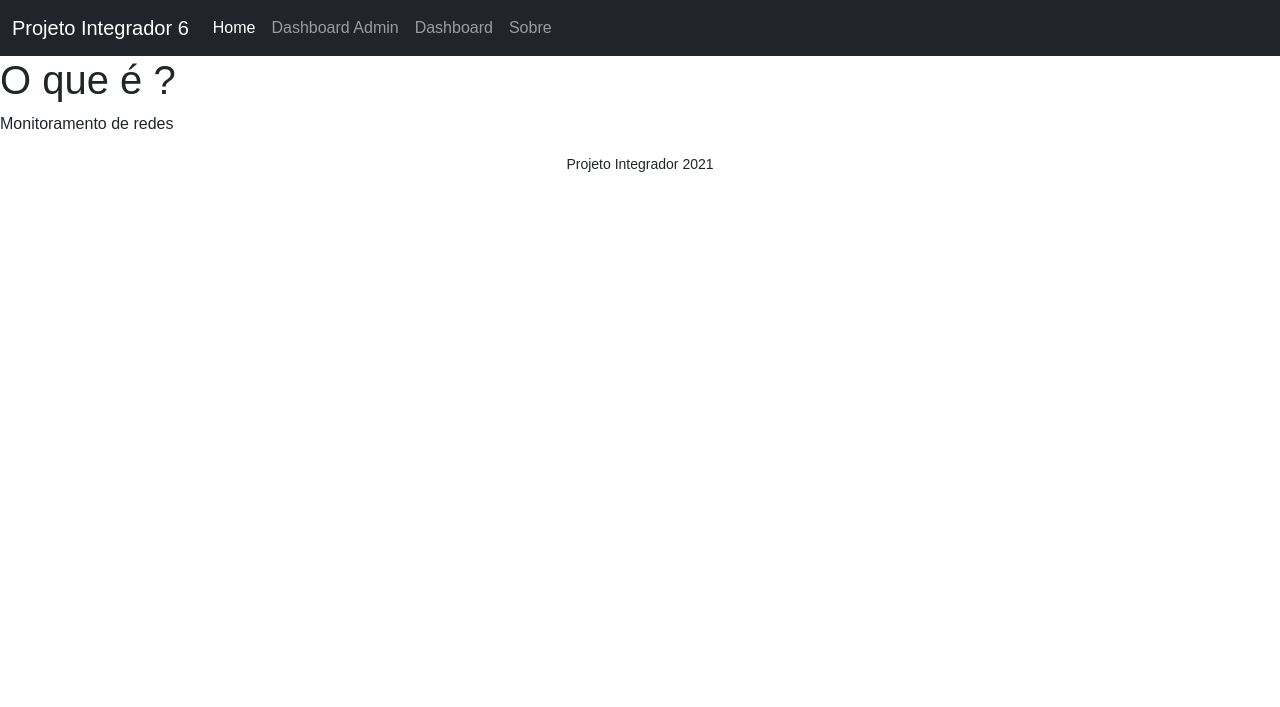
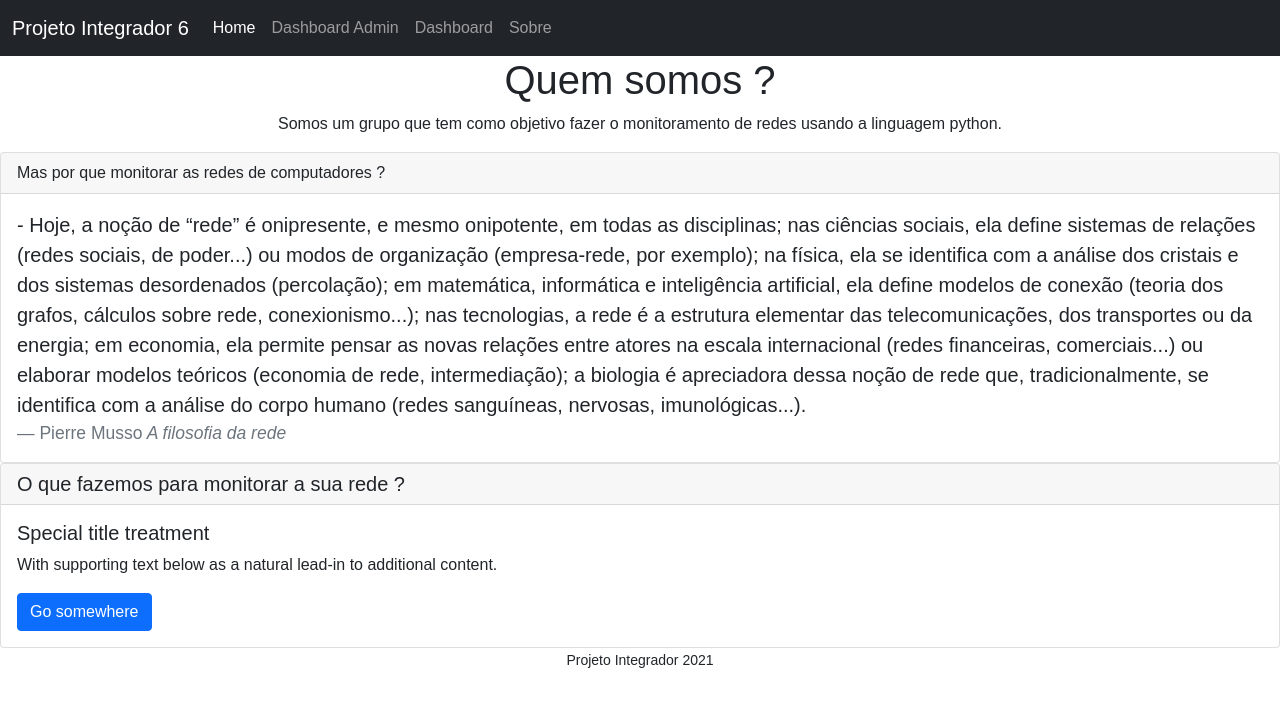
Before and after one commit to Taunt-byte/UNISAL-Projeto-Integrador-VI, a Python web app: template Traffic/templates/index.html in a window 1280 px wide. Shown: the top 707 px of the page. Run offline with Jinja, Linux system fonts and the light colour scheme; the template is opened without the code that fills it, so the values that code supplies are empty; some libraries are stand-ins or nearby versions.

Commit message:
Update index.html

```diff
--- a/Traffic/templates/index.html
+++ b/Traffic/templates/index.html
@@ -38,13 +38,37 @@
           </div>
         </div>
       </nav>
-      <!--Sessão da introdução-->
-      <main>
-        <div class="Intro">
-          <h1>O que é ?</h1>
+  <main>
+        <!--Sessão da introdução-->
+        <div class="intro">
+          <h1>Quem somos ?</h1>
           <p>
-            Monitoramento de redes
+            Somos um grupo que tem como objetivo fazer o monitoramento de redes usando a linguagem python.
           </p>
+        </div>
+
+        <!--Sessão de citação-->
+        <div class="card">
+          <div class="card-header">
+            Mas por que monitorar as redes de computadores ?
+          </div>
+          <div class="card-body">
+            <blockquote class="blockquote mb-0">
+              <p>
+                - Hoje, a noção de “rede” é onipresente, e mesmo onipotente, em todas as disciplinas; nas ciências sociais, ela define sistemas de relações (redes sociais, de poder...) ou modos de organização (empresa-rede, por exemplo); na física, ela se identifica com a análise dos cristais e dos sistemas desordenados (percolação); em matemática, informática e inteligência artificial, ela define modelos de conexão (teoria dos grafos, cálculos sobre rede, conexionismo...); nas tecnologias, a rede é a estrutura elementar das telecomunicações, dos transportes ou da energia; em economia, ela permite pensar as novas relações entre atores na escala internacional (redes financeiras, comerciais...) ou elaborar modelos teóricos (economia de rede, intermediação); a biologia é apreciadora dessa noção de rede que, tradicionalmente, se identifica com a análise do corpo humano (redes sanguíneas, nervosas, imunológicas...).
+              </p>
+              <footer class="blockquote-footer">Pierre Musso<cite title="Source Title"> A filosofia da rede</cite></footer>
+            </blockquote>
+          </div>
+        </div>
+        <!--Sessão de features-->
+        <div class="card">
+          <h5 class="card-header">O que fazemos para monitorar a sua rede ?</h5>
+          <div class="card-body">
+            <h5 class="card-title">Special title treatment</h5>
+            <p class="card-text">With supporting text below as a natural lead-in to additional content.</p>
+            <a href="#" class="btn btn-primary">Go somewhere</a>
+          </div>
         </div>
   </main>
       <!--Roda Pé-->
@@ -55,6 +79,12 @@
           </div>
         </div>
       </footer>
+    <!-- Optional JavaScript -->
+    <!-- jQuery first, then Popper.js, then Bootstrap JS -->
+    <script src="https://code.jquery.com/jquery-3.2.1.slim.min.js" integrity="sha384-KJ3o2DKtIkvYIK3UENzmM7KCkRr/rE9/Qpg6aAZGJwFDMVNA/GpGFF93hXpG5KkN" crossorigin="anonymous"></script>
+    <script src="https://cdnjs.cloudflare.com/ajax/libs/popper.js/1.12.9/umd/popper.min.js" integrity="sha384-ApNbgh9B+Y1QKtv3Rn7W3mgPxhU9K/ScQsAP7hUibX39j7fakFPskvXusvfa0b4Q" crossorigin="anonymous"></script>
+    <script src="https://maxcdn.bootstrapcdn.com/bootstrap/4.0.0/js/bootstrap.min.js" integrity="sha384-JZR6Spejh4U02d8jOt6vLEHfe/JQGiRRSQQxSfFWpi1MquVdAyjUar5+76PVCmYl" crossorigin="anonymous"></script>
+
     <!-- Option 1: Bootstrap Bundle with Popper -->
     <script src="https://cdn.jsdelivr.net/npm/bootstrap@5.1.3/dist/js/bootstrap.bundle.min.js" integrity="sha384-ka7Sk0Gln4gmtz2MlQnikT1wXgYsOg+OMhuP+IlRH9sENBO0LRn5q+8nbTov4+1p" crossorigin="anonymous"></script>
   </body>
```
